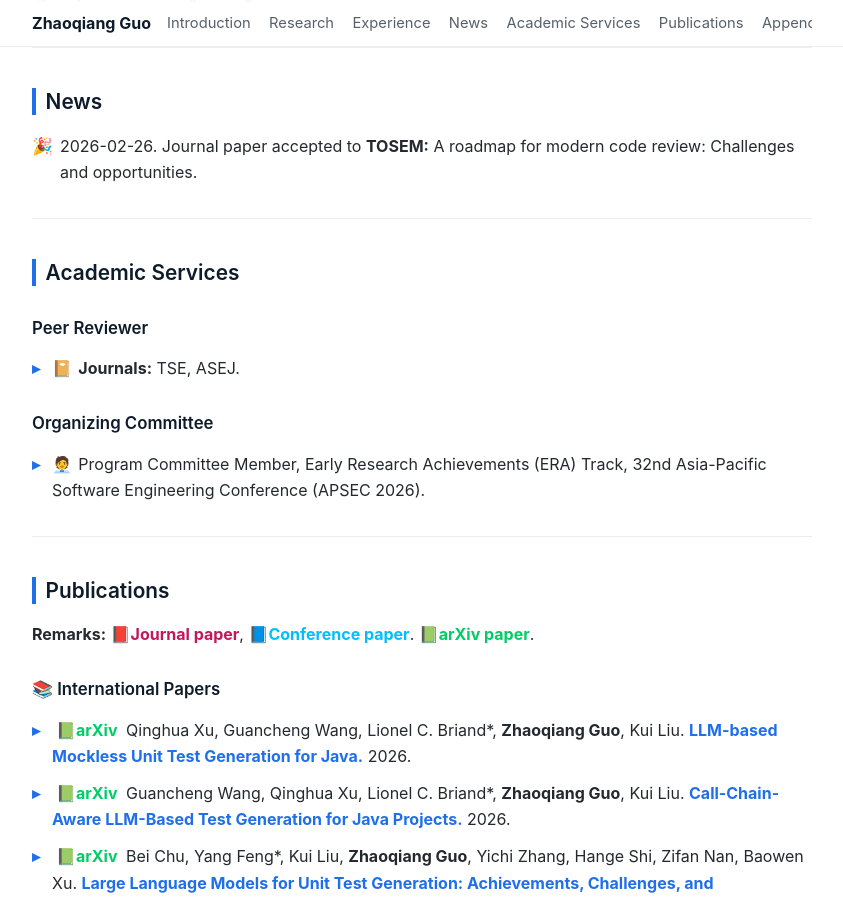
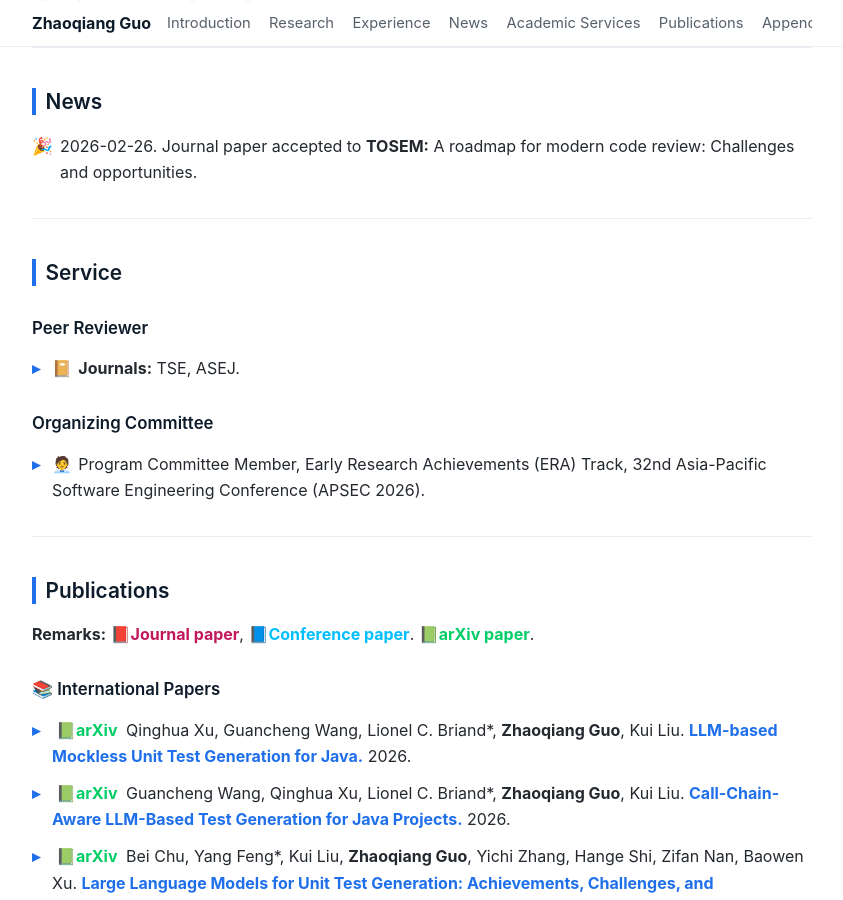
Before and after one commit to Naplues/naplues.github.io, a Jekyll site: the page built from index.html, in a window 1280 px wide and 900 px high, scrolled down 1598 px. Shown: the whole window, without its empty margins (218-1061 px from the left). Built offline with Jekyll 4.4.1, drawn with Linux system fonts in a browser that asks for light colours; a script that is not in the unit is left out.

Commit message:
Rename Academic Services section to Service
Co-Authored-By: Claude Fable 5 <noreply@anthropic.com>

```diff
--- a/index.html
+++ b/index.html
@@ -116,7 +116,7 @@ layout: default
 
 <hr />
 
-<h2 id="academic-services">Academic Services</h2>
+<h2 id="academic-services">Service</h2>
 
 <h3>Peer Reviewer</h3>
 <ul>
```
